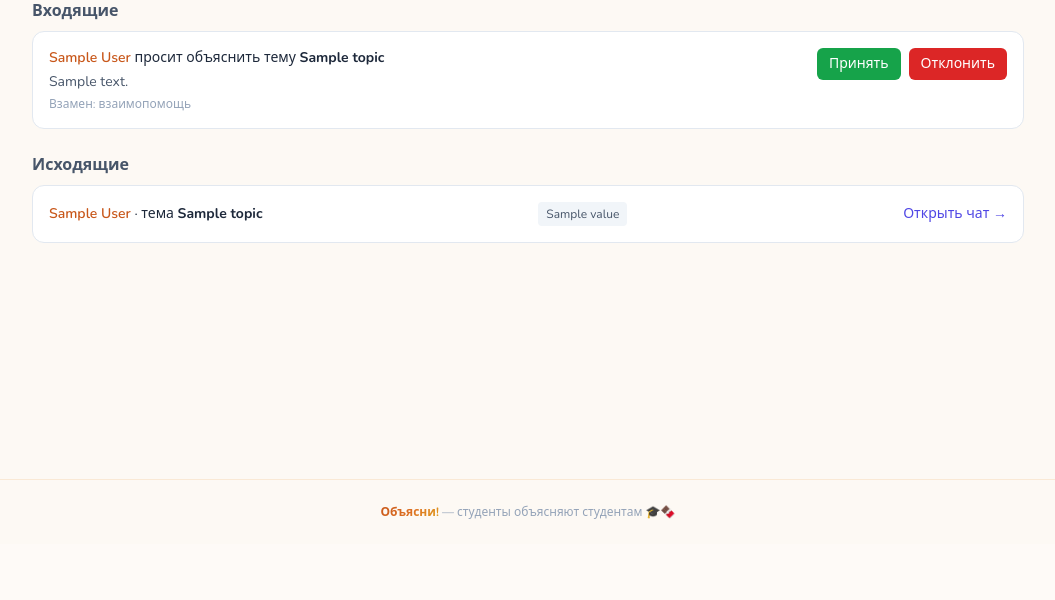
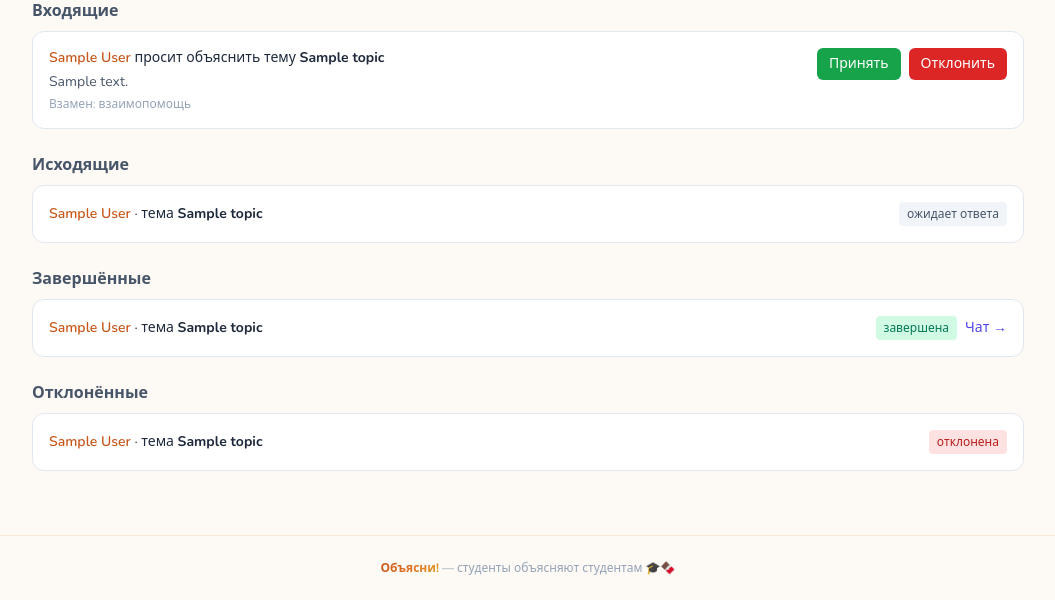
Before and after one commit to quantickr/obyasny, a FastAPI app: template app/web/templates/requests.html in a window 1280 px wide. Shown: the part 256-856 px from the top of the page, without its empty margins (112-1167 px from the left). Before the commit the page ends 775 px from the top, so only its background shows below. Run offline with FastAPI, Linux system fonts and the light colour scheme; the template is opened without the code that fills it: most values are stand-ins (such as "Sample title", 1, 10 or a date in 2020); parts of the project's set-up code (start-up, migrations or seed data) failed here and were passed over; some libraries are stand-ins or nearby versions.

Commit message:
Заявки: разделы по статусам, обоюдное завершение на сайте, 2 баг-фикса
- /requests: разделы В работе → Входящие → Исходящие → Завершённые →
  Отклонённые (каждая заявка ровно в одном разделе).
- Обоюдное завершение: если один нажал «Завершить», второй видит на
  /requests и в заголовке чата «Собеседник попросил завершить» +
  кнопку «Подтвердить» (уведомление только на сайте).
- Баг-фикс: дубль заявки проверяется по (sender, receiver, topic) —
  теперь можно слать заявку тому же юзеру по другой теме.
- Баг-фикс: TG-инбокс чатов показывает тему заявки вместо «по заявке».

Co-Authored-By: Claude (claude-opus-4-8) <noreply@anthropic.com>

```diff
--- a/app/web/routers/chat.py
+++ b/app/web/routers/chat.py
@@ -90,11 +90,15 @@ async def chat_page(
     # Связанная заявка (если чат создан из заявки) — для кнопки «Завершить».
     req = None
     my_done = False
+    partner_done = False
     if chat.context_id is not None:
         req = await request_service.get_request(session, chat.context_id)
         if req is not None:
             my_done = (
                 req.sender_done if user.id == req.sender_id else req.receiver_done
+            )
+            partner_done = (
+                req.receiver_done if user.id == req.sender_id else req.sender_done
             )
 
     chats, partners, unread, last = await _chat_sidebar(session, user)
@@ -112,6 +116,7 @@ async def chat_page(
             "last": last,
             "req": req,
             "my_done": my_done,
+            "partner_done": partner_done,
             "completed": chat.completed_at is not None,
         },
     )
--- a/app/web/routers/requests.py
+++ b/app/web/routers/requests.py
@@ -16,6 +16,8 @@ async def requests_page(
     incoming = await request_service.incoming(session, user.id)
     outgoing = await request_service.outgoing(session, user.id)
     active = await request_service.active(session, user.id)
+    completed = await request_service.completed(session, user.id)
+    declined = await request_service.declined(session, user.id)
     return templates.TemplateResponse(
         request,
         "requests.html",
@@ -24,6 +26,8 @@ async def requests_page(
             "incoming": incoming,
             "outgoing": outgoing,
             "active": active,
+            "completed": completed,
+            "declined": declined,
             "tab": tab,
         },
     )
--- a/app/web/templates/chat.html
+++ b/app/web/templates/chat.html
@@ -75,6 +75,11 @@
             {% elif req and req.status.value == 'accepted' %}
             {% if my_done %}
             <span class="text-xs text-amber-600">Вы завершили, ждём собеседника…</span>
+            {% elif partner_done %}
+            <span class="text-xs text-amber-600 mr-1">Собеседник попросил завершить</span>
+            <form method="post" action="/chat/{{ chat.id }}/done">
+                <button type="submit" class="text-xs bg-emerald-600 text-white px-3 py-1.5 rounded-md hover:bg-emerald-700">Подтвердить</button>
+            </form>
             {% else %}
             <form method="post" action="/chat/{{ chat.id }}/done">
                 <button type="submit" class="text-xs bg-emerald-600 text-white px-3 py-1.5 rounded-md hover:bg-emerald-700">Завершить</button>
--- a/app/web/templates/requests.html
+++ b/app/web/templates/requests.html
@@ -4,16 +4,19 @@
 {% set status_ru = {'pending': 'ожидает', 'accepted': 'принята', 'declined': 'отклонена', 'cancelled': 'отменена', 'completed': 'завершена'} %}
 <h1 class="text-xl font-bold mb-4">Заявки</h1>
 
-{% if active %}
 <h2 class="font-semibold text-slate-600 mb-2">В работе</h2>
 <div class="space-y-2 mb-6">
     {% for req in active %}
     {% set other = req.receiver if req.sender_id == user.id else req.sender %}
     {% set my_done = req.sender_done if req.sender_id == user.id else req.receiver_done %}
+    {% set partner_done = req.receiver_done if req.sender_id == user.id else req.sender_done %}
     <div class="bg-white p-4 rounded-xl border border-slate-200 flex items-center justify-between gap-3">
         <p class="text-sm min-w-0">
             <a href="/u/{{ other.id }}" class="font-semibold text-brand-600 hover:text-brand-700 break-words">{{ other.display_name }}</a>
             · тема <b class="break-words">{{ req.topic.name }}</b>
+            {% if partner_done and not my_done %}
+            <span class="block text-xs text-amber-600 mt-1">Собеседник попросил завершить</span>
+            {% endif %}
         </p>
         <div class="flex items-center gap-2 shrink-0">
             {% if req.chat_id %}
@@ -21,6 +24,10 @@
             {% endif %}
             {% if my_done %}
             <span class="text-xs text-amber-600">Вы завершили, ждём…</span>
+            {% elif partner_done %}
+            <form method="post" action="/requests/{{ req.id }}/done">
+                <button class="text-xs bg-emerald-600 text-white px-3 py-1.5 rounded-md hover:bg-emerald-700">Подтвердить завершение</button>
+            </form>
             {% else %}
             <form method="post" action="/requests/{{ req.id }}/done">
                 <button class="text-xs bg-emerald-600 text-white px-3 py-1.5 rounded-md hover:bg-emerald-700">Завершить</button>
@@ -28,9 +35,10 @@
             {% endif %}
         </div>
     </div>
+    {% else %}
+    <p class="text-sm text-slate-400">Нет заявок в работе</p>
     {% endfor %}
 </div>
-{% endif %}
 
 <h2 class="font-semibold text-slate-600 mb-2">Входящие</h2>
 <div class="space-y-2 mb-6">
@@ -81,26 +89,53 @@
 </div>
 
 <h2 class="font-semibold text-slate-600 mb-2">Исходящие</h2>
-<div class="space-y-2">
+<div class="space-y-2 mb-6">
     {% for req in outgoing %}
     <div class="bg-white p-4 rounded-xl border border-slate-200 flex items-center justify-between gap-3">
         <p class="text-sm min-w-0">
             <a href="/u/{{ req.receiver.id }}" class="font-semibold text-brand-600 hover:text-brand-700 break-words">{{ req.receiver.display_name }}</a>
             · тема <b class="break-words">{{ req.topic.name }}</b>
         </p>
-        <span class="text-xs px-2 py-1 rounded
-            {% if req.status.value == 'accepted' %}bg-green-100 text-green-700
-            {% elif req.status.value == 'completed' %}bg-emerald-100 text-emerald-700
-            {% elif req.status.value == 'declined' %}bg-red-100 text-red-700
-            {% else %}bg-slate-100 text-slate-600{% endif %}">
-            {{ status_ru.get(req.status.value, req.status.value) }}
-        </span>
-        {% if req.chat_id %}
-        <a href="/chat/{{ req.chat_id }}" class="text-indigo-600 text-sm">Открыть чат →</a>
-        {% endif %}
+        <span class="text-xs px-2 py-1 rounded bg-slate-100 text-slate-600 shrink-0">ожидает ответа</span>
     </div>
     {% else %}
     <p class="text-sm text-slate-400">Нет исходящих заявок</p>
     {% endfor %}
 </div>
+
+<h2 class="font-semibold text-slate-600 mb-2">Завершённые</h2>
+<div class="space-y-2 mb-6">
+    {% for req in completed %}
+    {% set other = req.receiver if req.sender_id == user.id else req.sender %}
+    <div class="bg-white p-4 rounded-xl border border-slate-200 flex items-center justify-between gap-3">
+        <p class="text-sm min-w-0">
+            <a href="/u/{{ other.id }}" class="font-semibold text-brand-600 hover:text-brand-700 break-words">{{ other.display_name }}</a>
+            · тема <b class="break-words">{{ req.topic.name }}</b>
+        </p>
+        <div class="flex items-center gap-2 shrink-0">
+            <span class="text-xs px-2 py-1 rounded bg-emerald-100 text-emerald-700">завершена</span>
+            {% if req.chat_id %}
+            <a href="/chat/{{ req.chat_id }}" class="text-indigo-600 text-sm">Чат →</a>
+            {% endif %}
+        </div>
+    </div>
+    {% else %}
+    <p class="text-sm text-slate-400">Нет завершённых заявок</p>
+    {% endfor %}
+</div>
+
+<h2 class="font-semibold text-slate-600 mb-2">Отклонённые</h2>
+<div class="space-y-2">
+    {% for req in declined %}
+    <div class="bg-white p-4 rounded-xl border border-slate-200 flex items-center justify-between gap-3">
+        <p class="text-sm min-w-0">
+            <a href="/u/{{ req.receiver.id }}" class="font-semibold text-brand-600 hover:text-brand-700 break-words">{{ req.receiver.display_name }}</a>
+            · тема <b class="break-words">{{ req.topic.name }}</b>
+        </p>
+        <span class="text-xs px-2 py-1 rounded bg-red-100 text-red-700 shrink-0">отклонена</span>
+    </div>
+    {% else %}
+    <p class="text-sm text-slate-400">Нет отклонённых заявок</p>
+    {% endfor %}
+</div>
 {% endblock %}
```
Also changed, not shown: app/bot/handlers/chat.py (+7 -1 lines), app/services/request_service.py (+50 -5 lines).
